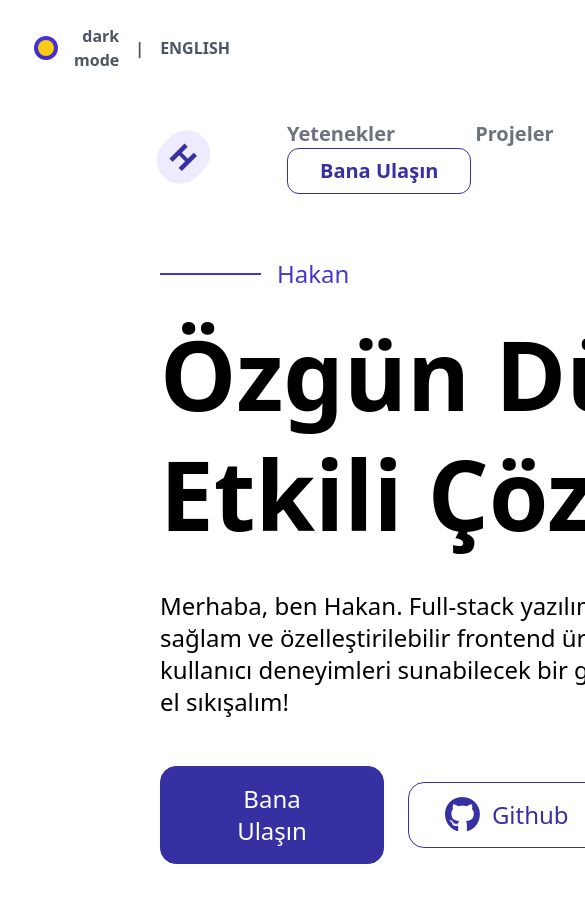
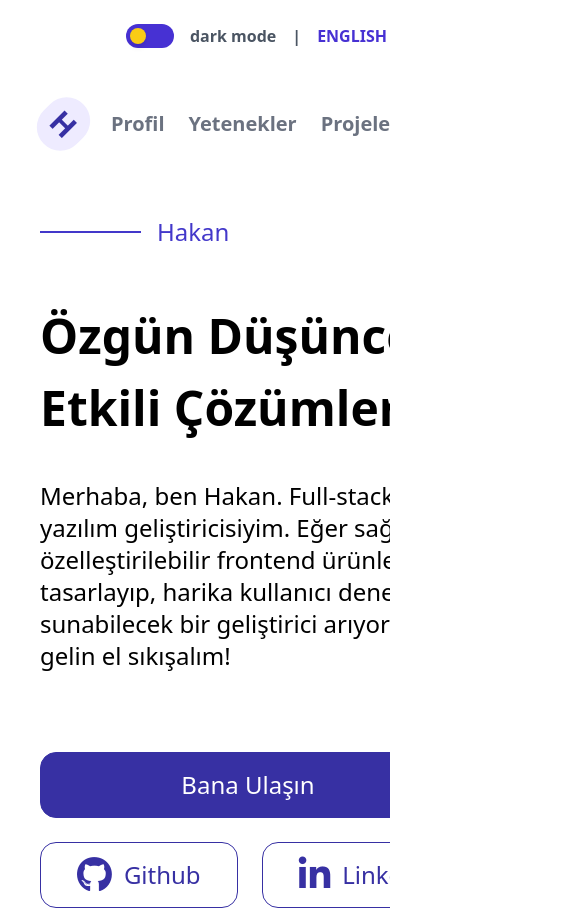
Before and after one commit to ceusahin/fsweb-frontend-challenge, a React (Vite) app: page / in a window 390 px wide. Shown: the top 910 px of the page, 585 px wide, since content can reach past the window. Built offline with nearby package versions, Linux system fonts and the light colour scheme.

Commit message:
responsive design completed

```diff
--- a/src/AppContent.jsx
+++ b/src/AppContent.jsx
@@ -10,6 +10,7 @@ import Footer from "./components/Footer";
 
 function App() {
   const { theme } = useContext(ThemeContext);
+
   useEffect(() => {
     const html = document.documentElement;
     if (theme === "dark") {
@@ -18,9 +19,9 @@ function App() {
       html.classList.remove("dark");
     }
   }, [theme]);
+
   return (
-    <div className={``}>
-      <div className="">
+    <div className="max-500:overflow-x-hidden">
       <Header />
       <Main />
       <Skills />
@@ -30,7 +31,6 @@ function App() {
       <Projects />
       <Footer />
     </div>
-    </div>
   );
 }
 
--- a/src/components/Footer.jsx
+++ b/src/components/Footer.jsx
@@ -4,14 +4,14 @@ import { LangContext } from "../contexts/LangContext";
 export default function Footer() {
   const { lang } = useContext(LangContext);
   return (
-    <div className="flex dark:bg-[#141414] bg-[#F9F9F9]">
+    <div className="flex dark:bg-[#141414] bg-[#F9F9F9] max-500:flex-col max-500:items-center max-500:justify-center">
       <div>
-        <h1 className="text-5xl font-bold mb-[5rem] dark:text-[#AEBCCF] w-[42rem] pl-40 mt-[3rem]">
+        <h1 className="text-5xl font-bold mb-[5rem] dark:text-[#AEBCCF] w-[42rem] pl-40 mt-[3rem] max-500:w-[28rem] max-500:pl-10 max-500:text-center">
           {lang == "tr"
             ? "Projenizde birlikte çalışmaya ne dersiniz?"
             : "Let's work together on your next product!"}
         </h1>
-        <div className="flex items-center space-x-4 dark:text-[#AEBCCF] text-red-800 pl-40 mb-[3rem]">
+        <div className="flex items-center space-x-4 dark:text-[#AEBCCF] text-red-800 pl-40 mb-[3rem] max-500:justify-center max-500:pl-0 max-500:w-[31rem]">
           <i className="fa-solid fa-arrow-right"></i>
           <a
             href="mailto:hakonsahin@gmail.com"
@@ -21,7 +21,7 @@ export default function Footer() {
           </a>
         </div>
       </div>
-      <div className="flex ml-[40rem] mt-[14rem] gap-12 font-bold">
+      <div className="flex ml-[40rem] mt-[14rem] gap-12 font-bold max-500:flex-col max-500:ml-0 max-500:mt-8 max-500:gap-4 max-500:items-center max-500:mb-14">
         <a
           href="https://www.linkedin.com/in/hakonsahin/"
           className="text-black dark:text-[#AEBCCF] "
--- a/src/components/Header.jsx
+++ b/src/components/Header.jsx
@@ -7,21 +7,24 @@ function Header() {
   return (
     <>
       <PageSettings />
-      <div className="flex justify-between items-center my-12 mx-40">
+      <div className="flex justify-between items-center my-12 mx-40 max-500:mx-10 max-500:p-0">
         <div className="flex items-center justify-center w-14 h-14 p-3 rounded-full rotate-45 bg-[#EEEBFF] dark:bg-[#4731D3]">
           <span className="text-[#3730a3] text-3xl font-bold dark:text-[#8F88FF]">
             H
           </span>
         </div>
         <div className="font-bold text-xl">
-          <a className="ml-20 text-[#6B7280]" href="/">
+          <a className="ml-20 max-500:ml-6 text-[#6B7280]" href="/">
+            {lang == "tr" ? "Profil" : "Profile"}
+          </a>
+          <a className="ml-20 max-500:ml-6 text-[#6B7280]" href="/">
             {lang == "tr" ? "Yetenekler" : "Skills"}
           </a>
-          <a className="ml-20 text-[#6B7280]" href="/">
+          <a className="ml-20 max-500:ml-6 text-[#6B7280]" href="/">
             {lang == "tr" ? "Projeler" : "Projects"}
           </a>
-          <a className="ml-20" href="/">
-            <button className="text-[#3730a3]  border border-[#3730a3] py-2 px-8 rounded-xl dark:bg-white">
+          <a className="ml-20 max-500:ml-12" href="/">
+            <button className="text-[#3730a3]  border border-[#3730a3] py-2 px-8 max-500:px-6 rounded-xl dark:bg-white max-500:hidden">
               {lang == "tr" ? "Bana Ulaşın" : "Contact Me"}
             </button>
           </a>
--- a/src/components/Main.jsx
+++ b/src/components/Main.jsx
@@ -3,12 +3,10 @@ import { LangContext } from "../contexts/LangContext";
 
 export default function Main() {
   const { lang } = useContext(LangContext);
-  /*
-  Original Ideas  Clear Results tkili Çözümler
-  */
+
   return (
-    <div className="mx-40">
-      <div className="flex flex-row items-center mt-16 mb-9 ">
+    <div className="mx-40 max-500:mx-10">
+      <div className="flex flex-row items-center mt-16 mb-9 max-500:mb-16">
         <div className="border-r-[100px] border border-[#4338ca] dark:border-[#B7AAFF]"></div>
         <span className="text-2xl text-[#4338ca] ml-4 dark:text-[#B7AAFF]">
           Hakan
@@ -16,28 +14,28 @@ export default function Main() {
       </div>
       <main className="flex justify-between">
         <section className="w-[60rem]">
-          <h1 className="font-bold text-8xl w-[55rem] dark:text-[#AEBCCF]">
+          <h1 className="font-bold text-8xl w-[55rem] dark:text-[#AEBCCF] max-500:text-5xl">
             {lang == "tr" ? "Özgün Düşünce" : "Original Ideas"}
           </h1>
           <br />
-          <h1 className="font-bold text-8xl w-[55rem] dark:text-[#AEBCCF]">
+          <h1 className="font-bold text-8xl w-[55rem] dark:text-[#AEBCCF] max-500:text-5xl">
             {lang == "tr" ? "Etkili Çözümler" : "Clear Results"}
           </h1>
-          <p className="w-[46rem] my-12 text-2xl dark:text-white">
+          <p className="w-[46rem] my-12 text-2xl dark:text-white max-500:w-[27rem]">
             {lang == "tr"
               ? "Merhaba, ben Hakan. Full-stack yazılım geliştiricisiyim. Eğer sağlam ve özelleştirilebilir frontend ürünleri tasarlayıp, harika kullanıcı deneyimleri sunabilecek bir geliştirici arıyorsanız, gelin el sıkışalım!"
               : "  Hi, I'm Hakan. I'm a full-stack software developer. If you are looking for a Developer who to craft solid and scalable frontend products with great user experiences. Lets shake hands with me."}
           </p>
-          <nav className="flex items-center">
+          <nav className="flex items-center max-500:flex-wrap max-500:w-[30rem]">
             <a
               href="/"
-              className="w-[14rem] text-center mr-6 border border-[#3730A3] px-12 py-4 text-white bg-[#3730A3] text-2xl rounded-2xl dark:bg-[#E1E1FF] dark:border-none dark:text-black"
+              className="max-500:mt-8 max-500:mr-0 max-500:mb-6 w-[14rem] text-center mr-6 border border-[#3730A3] px-12 py-4 text-white bg-[#3730A3] text-2xl rounded-2xl dark:bg-[#E1E1FF] dark:border-none dark:text-black max-500:w-[26rem]"
             >
               <button>{lang == "tr" ? "Bana Ulaşın" : "Contact Me"} </button>
             </a>
             <a
               href="https://github.com/ceusahin"
-              className="text-[#3730A3] mr-6 border-[#3730A3] px-9 py-4 border text-2xl rounded-2xl dark:bg-[#383838] dark:border-[#E1E1FF] dark:text-[#E1E1FF]"
+              className="text-[#3730A3] mr-6  border-[#3730A3] px-9 py-4 border text-2xl rounded-2xl dark:bg-[#383838] dark:border-[#E1E1FF] dark:text-[#E1E1FF]"
               target="_blank"
             >
               <button className="flex items-center ">
@@ -48,7 +46,7 @@ export default function Main() {
             <a
               target="_blank"
               href="https://www.linkedin.com/in/hakonsahin/"
-              className="text-[#3730A3] mr-14 border-[#3730A3] px-9 py-4 border text-2xl rounded-2xl dark:bg-[#383838] dark:border-[#E1E1FF] dark:text-[#E1E1FF]"
+              className="text-[#3730A3] mr-14 max-500:mr-0 border-[#3730A3] px-9 py-4 border text-2xl rounded-2xl dark:bg-[#383838] dark:border-[#E1E1FF] dark:text-[#E1E1FF] max-500:w-[12.5rem]"
             >
               <button className="flex items-center">
                 <i className="fa-brands fa-linkedin-in fa-xl pr-3" />
--- a/src/components/PageSettings.jsx
+++ b/src/components/PageSettings.jsx
@@ -7,13 +7,16 @@ function PageSettings() {
   const { theme } = useContext(ThemeContext);
   const { toggleLang, lang } = useContext(LangContext);
   return (
-    <div className="page-settings font-bold text-right dark:text-[#D9D9D9] text-gray-600 mx-40 my-6 flex justify-end items-center">
+    <div className="page-settings font-bold dark:text-[#D9D9D9] text-gray-600 mx-40 my-6 flex justify-end items-center max-500:w-[24rem] max-500:mx-auto">
       <SwitchButton />
       <h4 className="inline ml-4 cursor-pointer">
         {theme === "light" ? "dark mode" : "light mode"}
       </h4>
       <h4 className="inline ml-4">|</h4>
-      <h4 className="inline ml-4 cursor-pointer" onClick={() => toggleLang()}>
+      <h4
+        className="inline ml-4 cursor-pointer text-[#4731D3] dark:text-[#bab2e7]"
+        onClick={() => toggleLang()}
+      >
         {lang === "eng" ? "TÜRKÇE" : "ENGLISH"}
       </h4>
     </div>
--- a/src/components/Projects.jsx
+++ b/src/components/Projects.jsx
@@ -6,20 +6,20 @@ export default function Projects() {
   const { lang } = useContext(LangContext);
   const { projects } = useContext(DataContext);
 
-  console.log(projects.techs);
+  // console.log(projects.techs);
 
   return (
-    <div className="mx-40">
+    <div className="mx-40 max-500:mx-10 max-500:text-center max-500:w-[84%]">
       <h1 className="font-bold text-5xl mt-[6rem] dark:text-[#AEBCCF]">
         {lang == "tr" ? "Projeler" : "Projects"}
       </h1>
-      <div className="grid grid-cols-3 mt-10 mb-[6rem] gap-20">
+      <div className="grid grid-cols-3 max-500:grid-cols-1 mt-10 mb-[6rem] gap-20 max-500:mt-0">
         {projects.map((project) => (
-          <div className=" w-[26rem] " key={project.id}>
+          <div className=" w-[26rem] max-500:mt-24" key={project.id}>
             <img
               src={project.cover}
               alt=""
-              className="rounded-[0.3rem] w-full h-[14rem]"
+              className="rounded-[0.3rem] w-full h-[14rem] max-500:ml-1"
             />
             <h3 className="text-[#4338ca] font-bold text-3xl mb-8 mt-6 dark:text-[#B7AAFF]">
               {lang == "tr" ? project.title.tr : project.title.en}
@@ -27,7 +27,7 @@ export default function Projects() {
             <p className="text-xl dark:text-white mt-[-1rem]">
               {lang == "tr" ? project.description.tr : project.description.en}
             </p>
-            <div className="flex flex-row mt-6">
+            <div className="flex flex-row justify-center mt-6">
               {Array.isArray(project.techs) &&
                 project.techs.map((tech) => (
                   <div
@@ -38,7 +38,7 @@ export default function Projects() {
                   </div>
                 ))}
             </div>
-            <div className="flex flex-row items-end justify-between font-semibold mt-4 text-[#3730A3] dark:text-[#E1E1FF] text-xl">
+            <div className="flex flex-row items-end justify-between font-semibold mt-4 text-[#3730A3] dark:text-[#E1E1FF] text-xl max-500:mx-10 max-500:mt-8 max-500:gap-6 max-500:flex-col max-500:items-center">
               <a
                 href={project.github}
                 target="_blank"
--- a/src/components/Skills.jsx
+++ b/src/components/Skills.jsx
@@ -7,7 +7,7 @@ export default function Skills() {
   const { skills } = useContext(DataContext);
   // console.log(skills);
   return (
-    <div className="mx-40">
+    <div className="mx-40 max-500:mx-10 max-500:text-center">
       <h1 className="font-bold text-5xl mt-[14rem] dark:text-[#AEBCCF]">
         {lang == "tr" ? "Yetenekler" : "Skills"}
       </h1>
--- a/tailwind.config.js
+++ b/tailwind.config.js
@@ -1,7 +1,11 @@
 export default {
   content: ["./index.html", "./src/**/*.{js,ts,jsx,tsx}"],
   theme: {
-    extend: {},
+    extend: {
+      screens: {
+        "max-500": { max: "500px" },
+      },
+    },
   },
   plugins: [],
   darkMode: "class",
```
Also changed, not shown: src/components/Profile.jsx (+12 -9 lines). Lines whose indentation alone changed are shown as unchanged.
